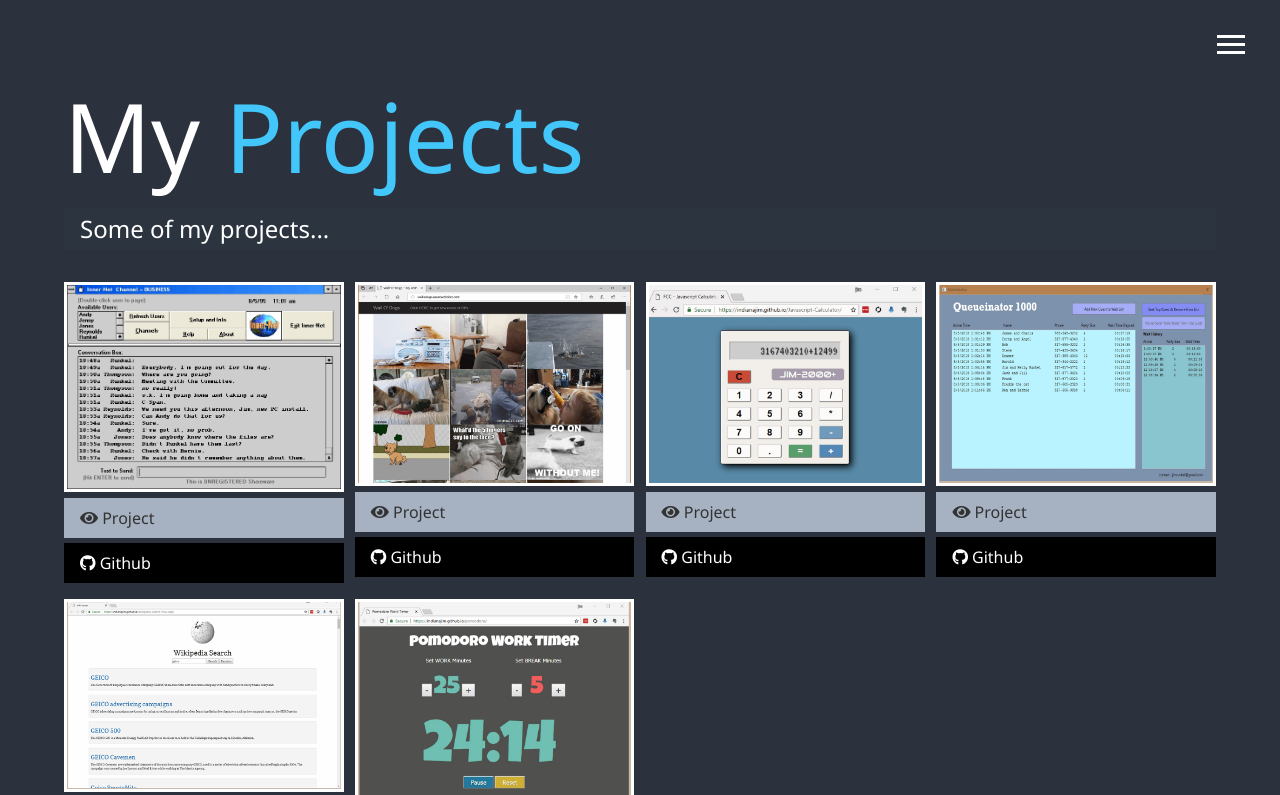
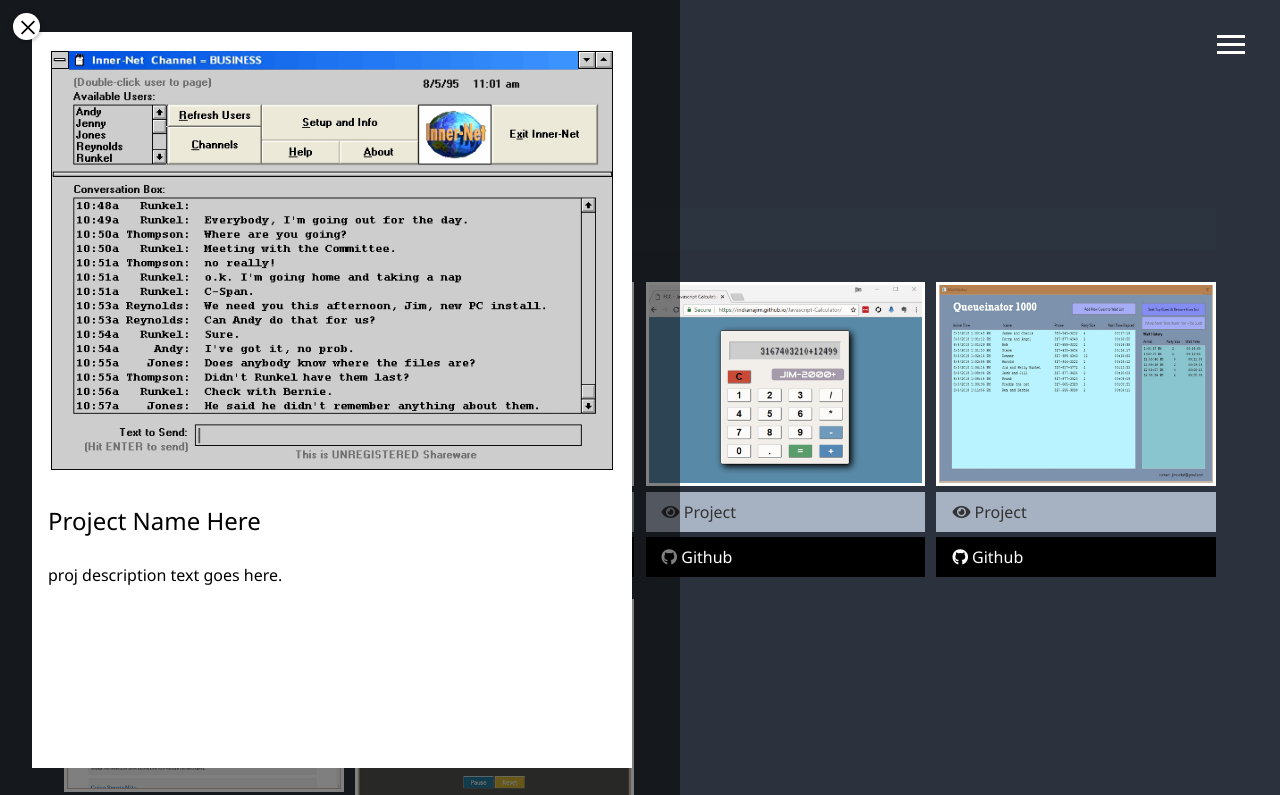
Before and after one commit to IndianaJim/Portfolio, a plain HTML site: page work.html in a window 1280 px wide. Both pictures are taken after a click on the link 203 px from the left and 486 px from the top of the page. Shown: the top 795 px of the page. Drawn offline with Linux system fonts and the light colour scheme.

Commit message:
building project modal pop-ups

```diff
--- a/css/main.css
+++ b/css/main.css
@@ -230,6 +230,46 @@
   color: #fff;
   height: 60px; }
 
+.portfolio-modal {
+  position: fixed;
+  max-width: 600px;
+  z-index: 10;
+  top: 2em;
+  bottom: 2em;
+  left: 2em;
+  right: 2em;
+  background: white;
+  box-shadow: 0 0 0 3em rgba(0, 0, 0, 0.5);
+  overflow-y: scroll;
+  display: none; }
+  .portfolio-modal.is-open {
+    display: block; }
+
+.modal-close {
+  background: white;
+  position: fixed;
+  left: 1em;
+  top: 1em;
+  border: 0;
+  width: 2em;
+  height: 2em;
+  padding: 4px 0 0;
+  border-radius: 50%;
+  cursor: pointer;
+  box-shadow: 0 0 5px rgba(0, 0, 0, 0.5); }
+
+.portfolio-content {
+  text-align: left;
+  color: black;
+  padding: 1em 1em 1em 1em; }
+
+.portfolio-content-title {
+  font-size: 1.5em; }
+
+@media (min-width: 40em) {
+  .prtfolio-full-width {
+    width: 65%; } }
+
 @media screen and (min-width: 1171px) {
   .projects {
     grid-template-columns: repeat(4, 1fr); } }
--- /dev/null
+++ b/js/modal.js
@@ -0,0 +1,18 @@
+const portfolioContainer = document.querySelector(".projects");
+
+portfolioContainer.addEventListener("click", e => {
+  //   console.log(e);
+
+  const modalToggle = e.target.closest(".portfolio-link");
+
+  if (!modalToggle) return;
+
+  const modal = modalToggle.nextElementSibling;
+  const closeButton = modal.querySelector(".modal-close");
+
+  modal.classList.add("is-open");
+
+  closeButton.addEventListener("click", _ => {
+    modal.classList.remove("is-open");
+  });
+});
--- a/work.html
+++ b/work.html
@@ -58,11 +58,28 @@
         <div class="projects">
 
             <div class="item">
-                <a href="#!">
+                <a href="#!" class="portfolio-link">
                     <img src="img/projects/innernet.png" alt="Project">
                 </a>
+                <!-- portfolio modal 1 -->
+                <div class="portfolio-modal">
+                    <button class="modal-close">
+                        <svg x="0px" y="0px" viewbox="0 0 30 17" height="17" width="30">
+                            <g transform="translate(-15, -15)">
+                                <polygon class="st0" points="31.2,23.5 37,29.3 35.8,30.5 30,24.7 24.2,30.5 23,29.3 28.8,23.5 23,17.7 24.2,16.5 30,22.3
+                            35.8,16.5 37,17.7 	"></polygon>
+                            </g>
+                        </svg>
+                    </button>
+                    <div class="portfolio-content">
+                        <img class="portfolio-full-width" src="img/projects/innernet.png" alt="Project">
+                        <p class="portfolio-content-title">Project Name Here</p>
+                        <p>proj description text goes here.</p>
+                    </div>
+                </div>
+                <!-- close modal -->
                 <a href="#" class="btn-light">
-                    <i class="fas fa-eye"></i> Project
+                    <i class="fas fa-eye"></i> (no .exe link)
                 </a>
                 <a href="#" class="btn-dark">
                     <i class="fab fa-github"></i> Github
@@ -131,6 +148,7 @@
     </footer>
 
     <script src="js/main.js"></script>
+    <script src="js/modal.js"></script>
 </body>
 <!-- comment -->
 
```
